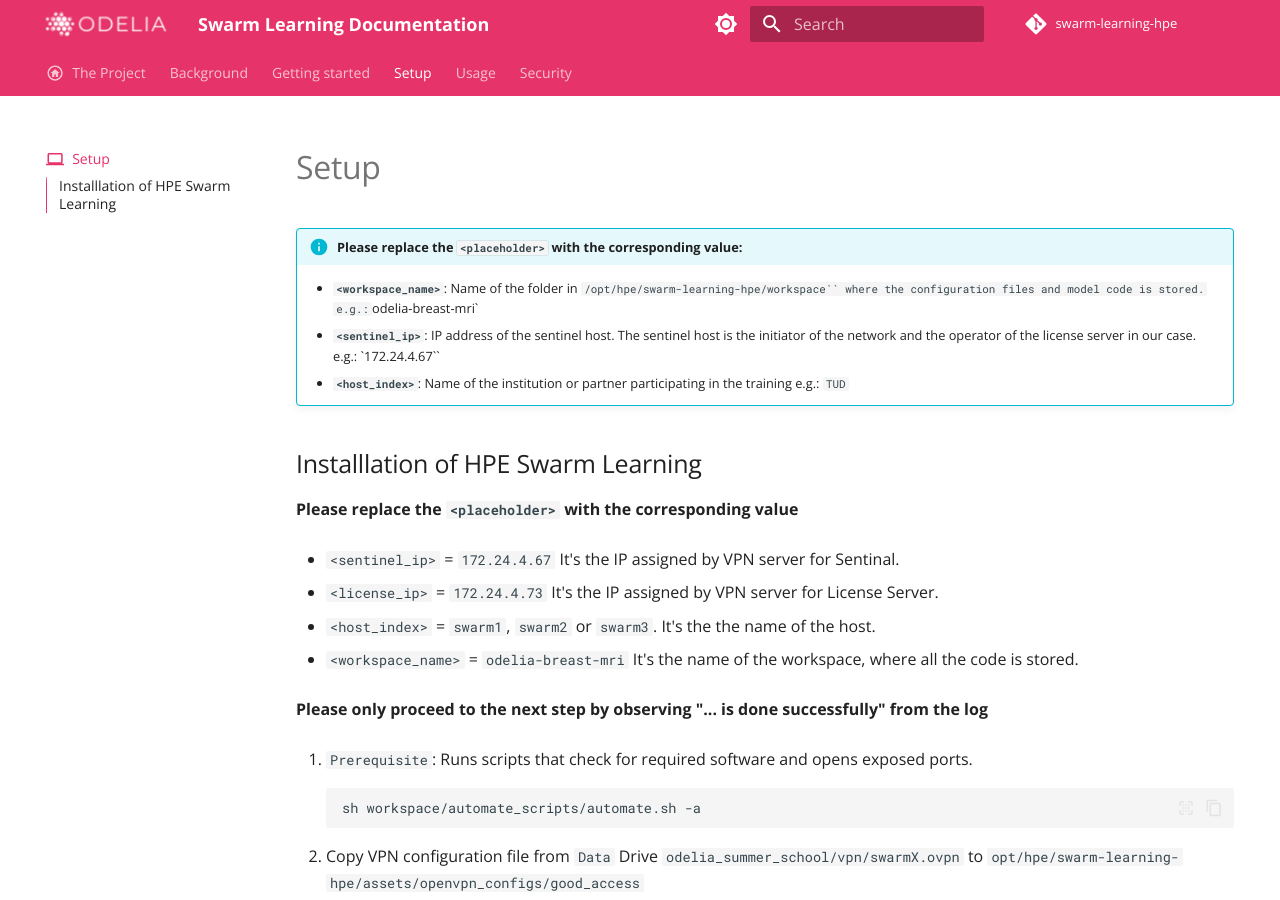
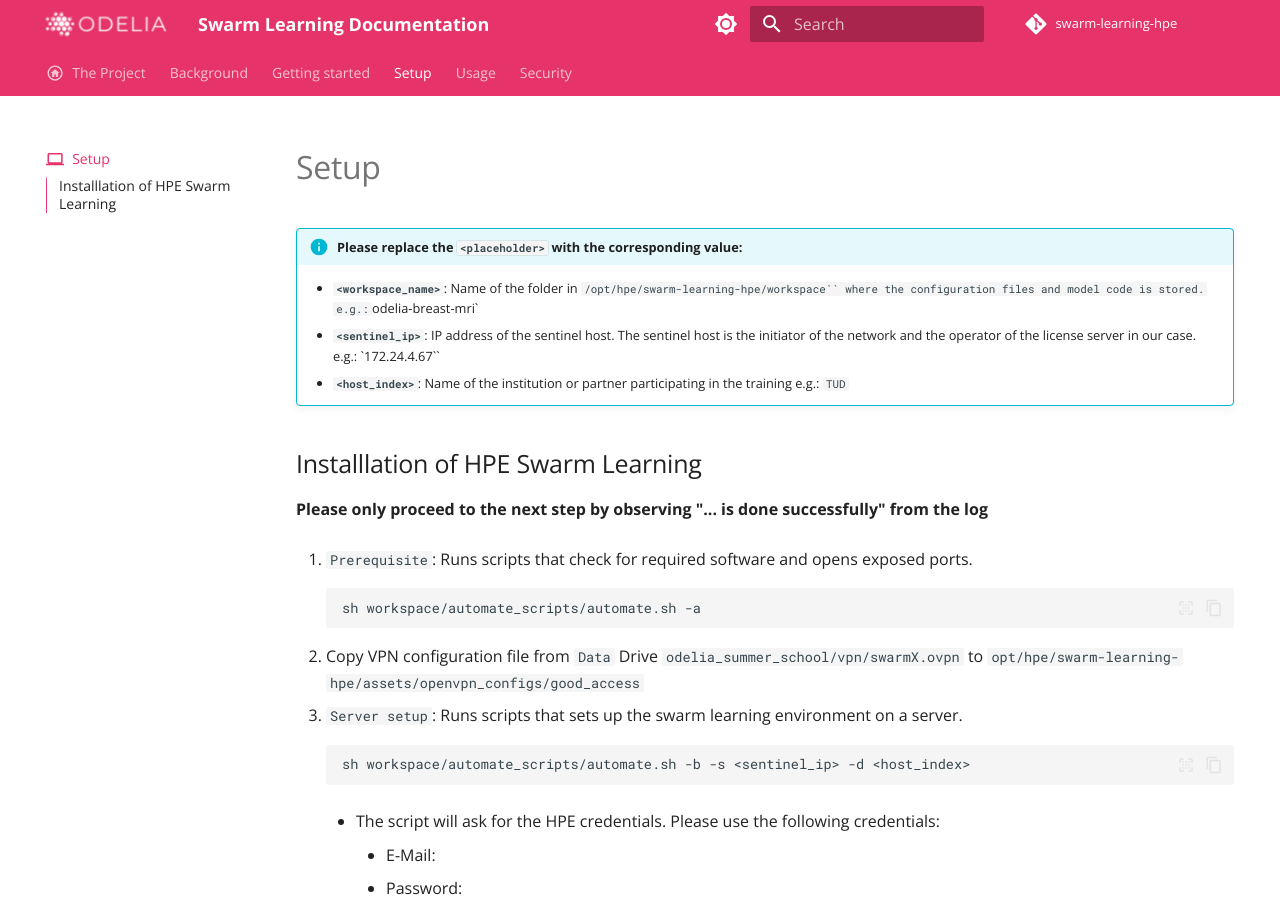
Before and after one commit to odelia-ai/odelia-ai.github.io, an MkDocs documentation site: the page built from docs/4_setup.md, in a window 1280 px wide and 900 px high. Built offline with MkDocs 1.6.1 and Material for MkDocs 9.7.7, drawn with Linux system fonts in a browser that asks for light colours; comment, search, counter and statistics services are not loaded.

Commit message:
Update 4_setup.md

```diff
--- a/docs/4_setup.md
+++ b/docs/4_setup.md
@@ -14,18 +14,6 @@
 
 ## Installlation of HPE Swarm Learning
 
-**Please replace the `<placeholder>` with the corresponding value**
-
-
-- `<sentinel_ip>` = `172.24.4.67` It's the IP assigned by VPN server for Sentinal.
-
-- `<license_ip>` = `172.24.4.73` It's the IP assigned by VPN server for License Server.
-
-- `<host_index>` =  `swarm1`, `swarm2` or `swarm3`. It's the the name of the host.
-
-- `<workspace_name>` = `odelia-breast-mri` It's the name of the workspace, where all the code is stored.
-
-
 **Please only proceed to the next step by observing "... is done successfully" from the log**
 
 1. `Prerequisite`: Runs scripts that check for required software and opens exposed ports.
```
Also changed, not shown: other parts of docs/4_setup.md (+2 -2 lines).
